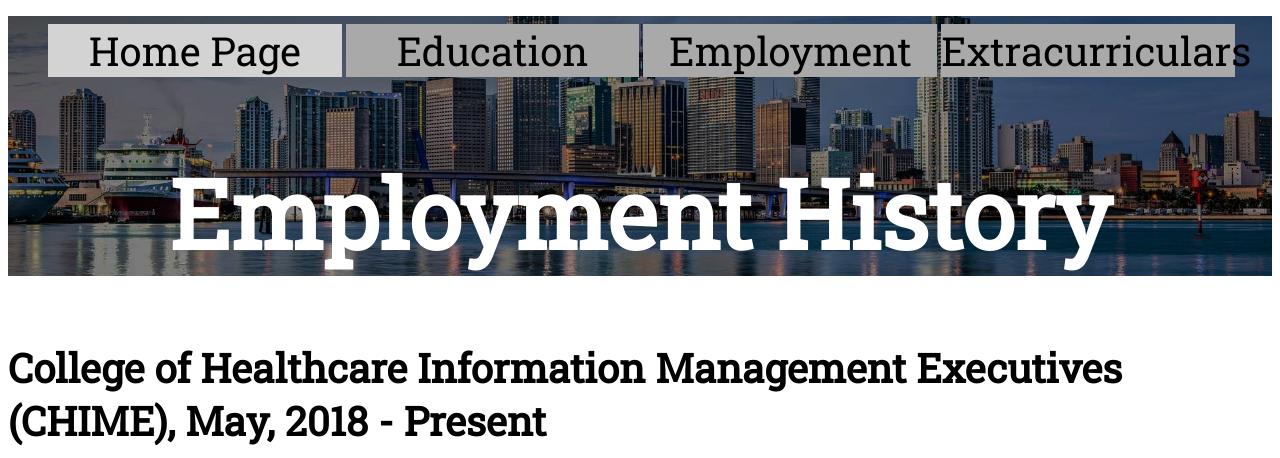
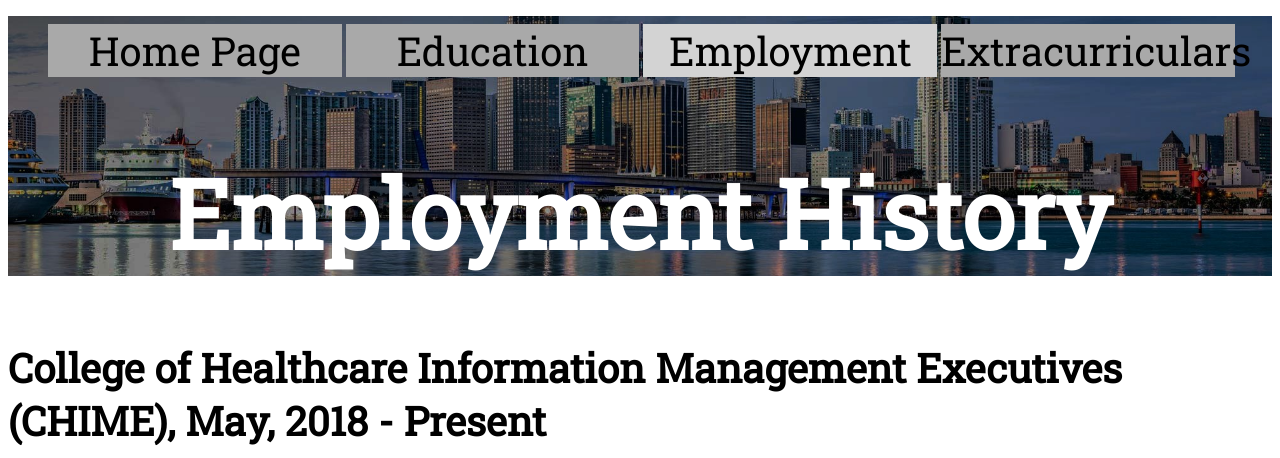
Before and after one commit to acbarber/acbarber.github.io, a plain HTML site: page employment.html in a window 1280 px wide. Shown: the top 458 px of the page. Drawn offline with nearby package versions, Linux system fonts and the light colour scheme; no server answers.

Commit message:
Update employment.html

```diff
--- a/employment.html
+++ b/employment.html
@@ -15,9 +15,9 @@
     <header class= 'employment'>
       <nav>
         <ul>
-          <li class='current'><a href='index.html'>Home Page</a></li>
+          <li><a href='index.html'>Home Page</a></li>
           <li><a href="education.html">Education</a></li>
-          <li><a href="employment.html">Employment</a></li>
+          <li class='current'><a href="employment.html">Employment</a></li>
           <li><a href="extracurriculars.html">Extracurriculars</a></li>
         </ul>
       </nav>
```
